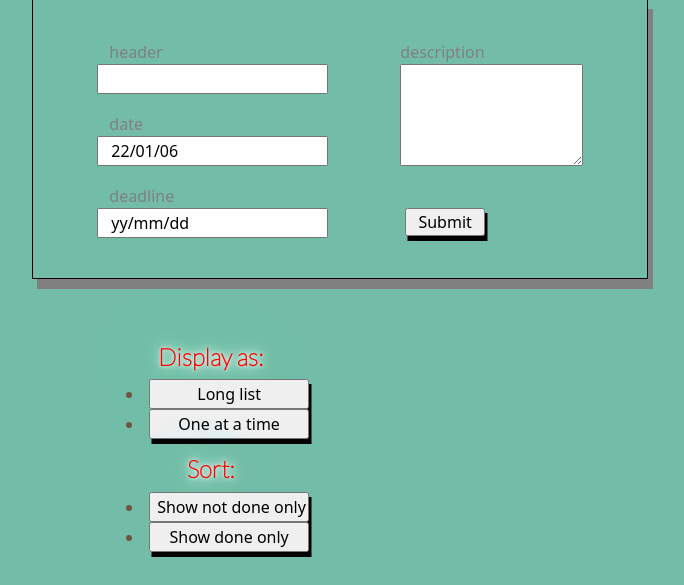
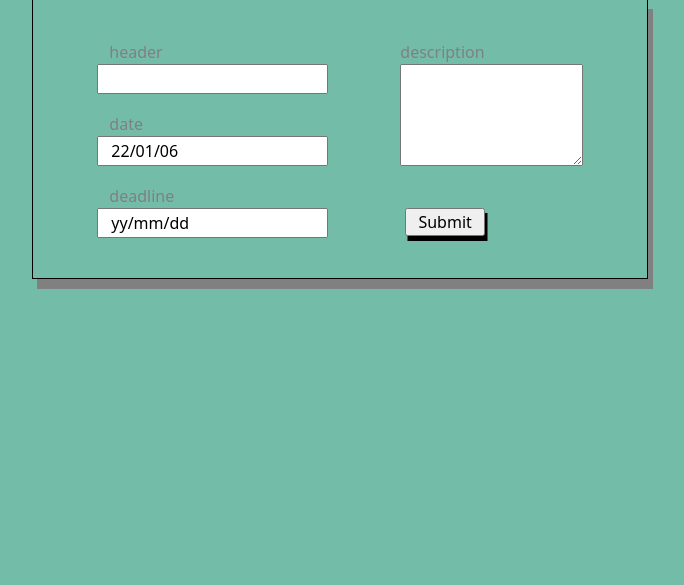
Before and after one commit to dmnth/flask_app, a Flask app: page /activities in a window 1280 px wide. Shown: the part 215-800 px from the top of the page, without its empty margins (193-877 px from the left). Run offline with Flask 2, Linux system fonts and the light colour scheme; a user stored in the database is signed in; tables that the repository leaves empty hold one stand-in row (values such as "Sample post"); some libraries are stand-ins or nearby versions.

Commit message:
minor changes in front-end

```diff
--- a/app/static/style.css
+++ b/app/static/style.css
@@ -72,8 +72,8 @@ img.user-avatar {
 /* Tags */
 
 .text-stuff {
-    color: palegreen;
-    background: yellow;
+    color: black;
+    background: white;
 }
 
 .important-quote {
@@ -276,6 +276,7 @@ li.nav-item.active {
 
 .content-text {
     height: 9em;
+    padding-left: 0.3em;
 }
 
 .content-header-done {
--- a/app/templates/activities_long.html
+++ b/app/templates/activities_long.html
@@ -122,13 +122,14 @@
                         </p>
                     </div>
                     <div style='display: flex; justify-content: end; padding-right: 5em;'>
-                            <p> Author: {{ act.user.username }} </p>
+                        <p> Author: <a href='{{ url_for("user_page", user_id=act.user.id) }}'> {{ act.user.username }}</a> </p>
                     </div>
                     {% else %}
                     <div class='content-container-buttons'>
                         <p> Nothing left </p>
                     </div>
                     {% endif %}
+                    {% if act.user.id == current_user.id %}
                     <form action method="POST">
                     <div class='row'>
                         <div class='col-md-12 btns'>
@@ -141,6 +142,7 @@
                         </div>
                     </div>
                 </form>
+                {% endif %}
             </div>
         </div>
         </div>
@@ -216,23 +218,5 @@
 {% endblock %}
 <!-- right menu -->
 {% block cl3 %}
-    <div class='right-menu'>
-        <form action method="POST">
-            <h3> Display as: </h3>
-            <ul>
-                <li><input type='submit' name='list'
-                           value='Long list'></li>
-                <li><input type='submit' name='single'
-                           value='One at a time'></li>
-            </ul>
-            <h3> Sort: </h3>
-            <ul>
-                <li><input type='submit' name='sort'
-                           value='Show not done only'></li>
-                <li><input type='submit' name='sort'
-                           value='Show done only'></li>
-            </ul>
-        </form>
-        <script src="{{url_for('static', filename='../static/js/activities_long.js')}}"></script>
-    </div>
+    <script src="{{url_for('static', filename='../static/js/activities_long.js')}}"></script>
 {% endblock %}
--- a/app/templates/index.html
+++ b/app/templates/index.html
@@ -19,7 +19,8 @@
                             <input type='button' name='add_button' id='add-more' value='Add more'>
                             {% endif %}
                         </div>
-                        <a href='{{ url_for("activities") }}'> All activities </a>
+                        <a href='{{ url_for("activities") }}'> My activities </a>
+                        <a href='{{ url_for("explore") }}'> Explore all </a>
                         <div class='delimeter-line'>
                         </div>
                         <!--Delimeter end-->
```
